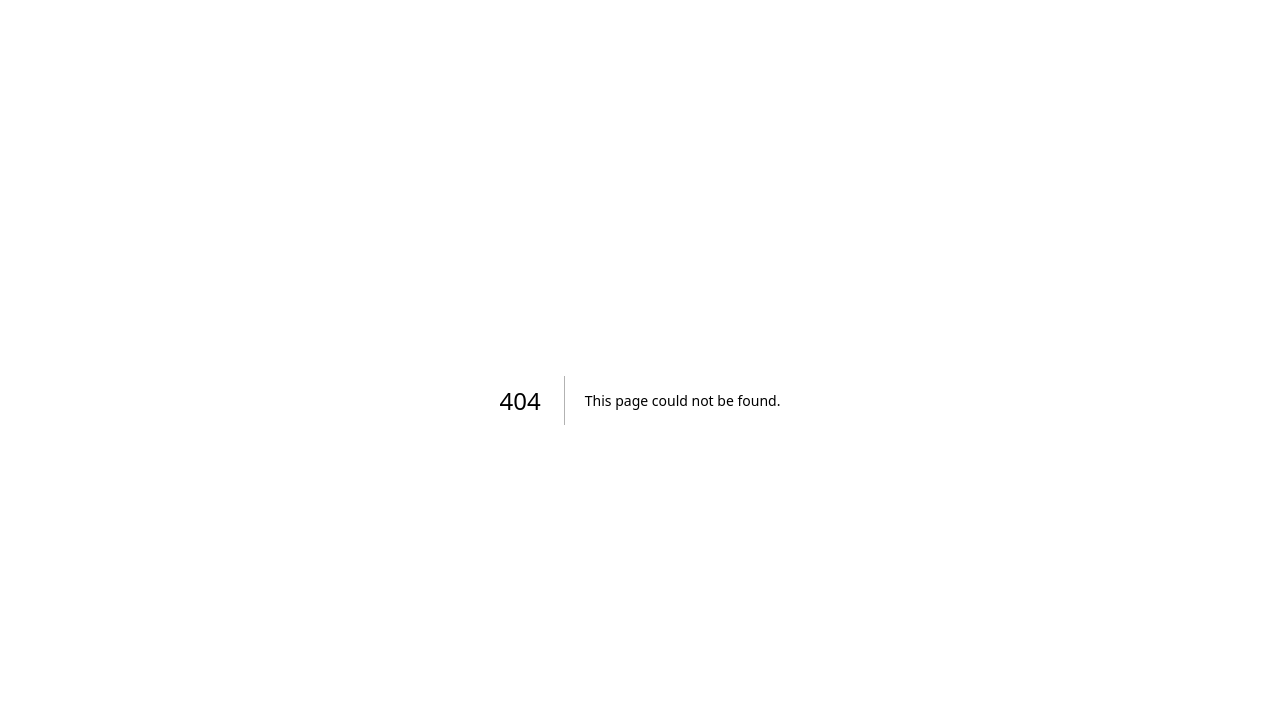
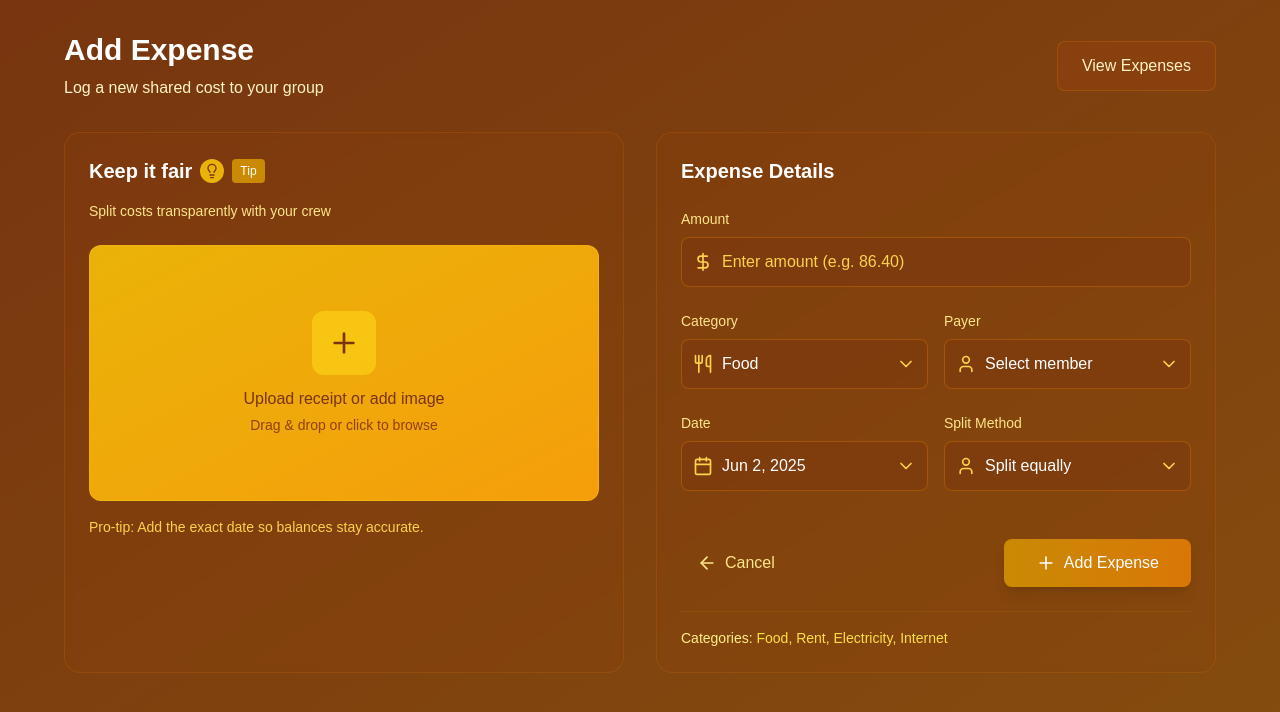
Before and after one commit to Atharva252/Smart-Expense-Spiltter-for-PGs-and-Rommmates1, a Next.js app in the folder my-app/: page /addexpense in a window 1280 px wide. Before the commit this address had no page. Shown: the top 712 px of the page. Built offline with nearby package versions, Linux system fonts and the light colour scheme.

Commit message:
repush...

```diff
--- /dev/null
+++ b/my-app/src/app/addexpense/page.jsx
@@ -0,0 +1,5 @@
+import AddExpences from "../../components/AddExpences/AddExpences";
+
+export default function AddExpensePage() {
+  return <AddExpences />;
+}
```
